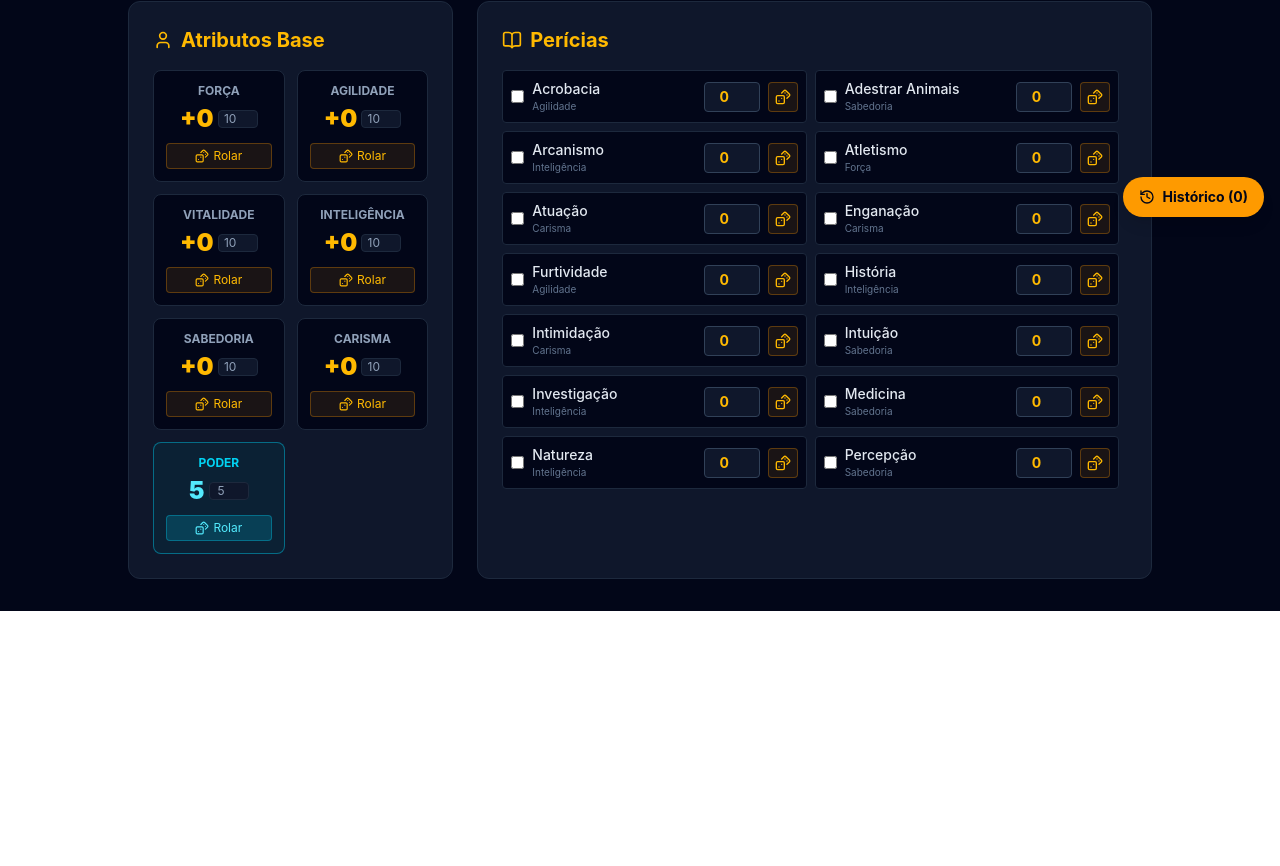
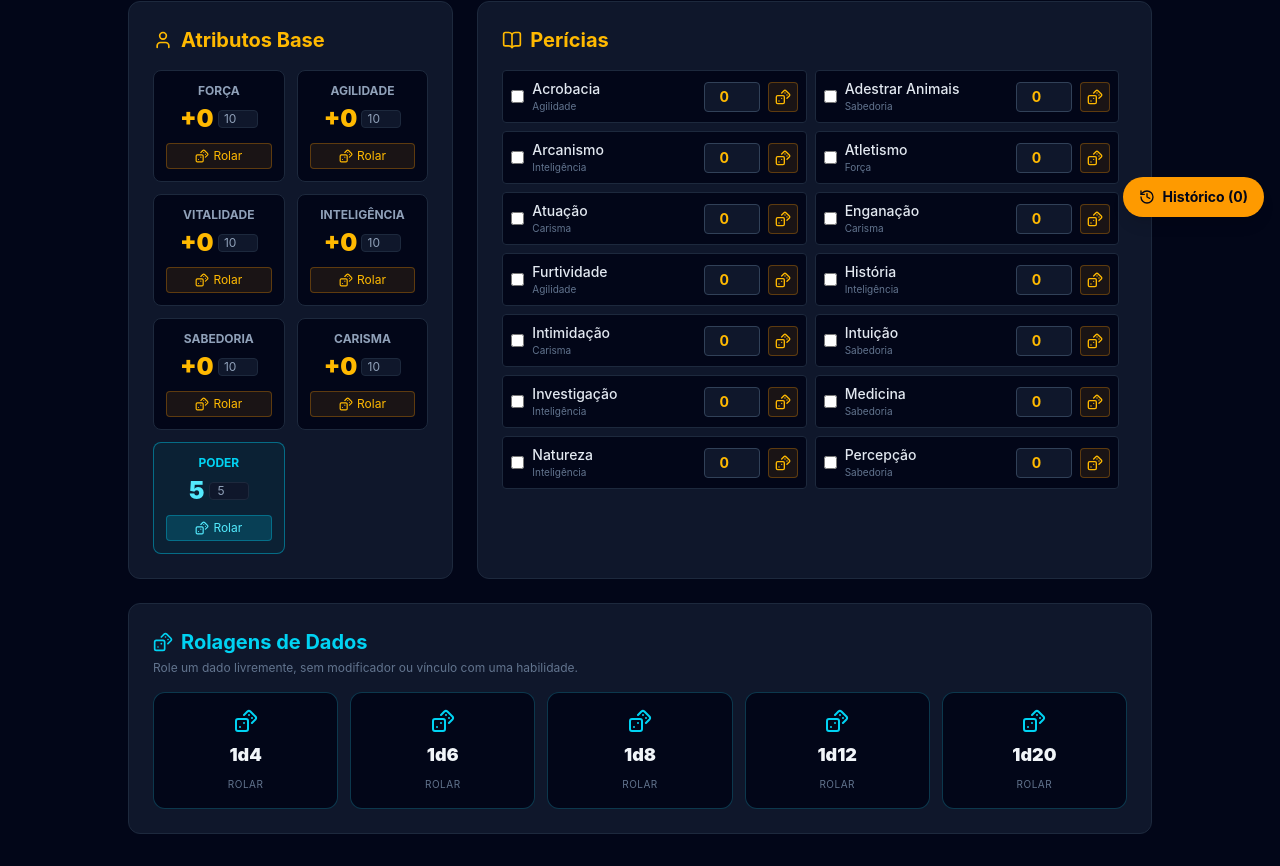
Before and after one commit to kimarispr/Ficha-Rpg-ODespertar, a React (Vite) app: page / in a window 1280 px wide. Shown: the part 567-1433 px from the top of the page. Before the commit the page ends 1178 px from the top, so only its background shows below. Built offline with nearby package versions, Linux system fonts and the light colour scheme.

Commit message:
atualizacao despertar

```diff
--- a/src/App.jsx
+++ b/src/App.jsx
@@ -234,6 +234,18 @@ export default function App() {
     triggerRoll({ label, diceRoll, mod });
   };
 
+  // Rolagens soltas de dados, sem modificadores.
+  const rollFreeDie = (sides) => {
+    const diceRoll = Math.floor(Math.random() * sides) + 1;
+    triggerRoll({
+      label: `Rolagem livre: 1d${sides}`,
+      diceRoll,
+      mod: 0,
+      isDamage: false,
+      notation: `1d${sides}`
+    });
+  };
+
   const rollDamage = (diceNotation, label, extraMod = 0) => {
     const parts = diceNotation.toLowerCase().replace(/\s+/g, '').split('+');
     let total = 0;
@@ -924,6 +936,32 @@ export default function App() {
               </div>
             </section>
 
+            {/* ROLAGENS SOLTAS */}
+            <section className="md:col-span-3 bg-slate-900 border border-slate-800 p-6 rounded-xl space-y-4">
+              <div className="flex items-center justify-between gap-3 flex-wrap">
+                <div>
+                  <h2 className="text-xl font-bold text-cyan-400 flex items-center gap-2">
+                    <Dices className="w-5 h-5" /> Rolagens de Dados
+                  </h2>
+                  <p className="text-xs text-slate-500 mt-1">Role um dado livremente, sem modificador ou vínculo com uma habilidade.</p>
+                </div>
+              </div>
+              <div className="grid grid-cols-2 sm:grid-cols-5 gap-3">
+                {[4, 6, 8, 12, 20].map((sides) => (
+                  <button
+                    key={sides}
+                    type="button"
+                    onClick={() => rollFreeDie(sides)}
+                    className="group bg-slate-950 border border-cyan-900/70 hover:border-cyan-500/70 hover:bg-cyan-950/30 rounded-xl p-4 transition flex flex-col items-center justify-center gap-2"
+                  >
+                    <Dices className="w-6 h-6 text-cyan-400 group-hover:scale-110 transition" />
+                    <span className="text-lg font-black text-slate-100">1d{sides}</span>
+                    <span className="text-[10px] uppercase tracking-wider text-slate-500">Rolar</span>
+                  </button>
+                ))}
+              </div>
+            </section>
+
           </div>
         )}
 
```
